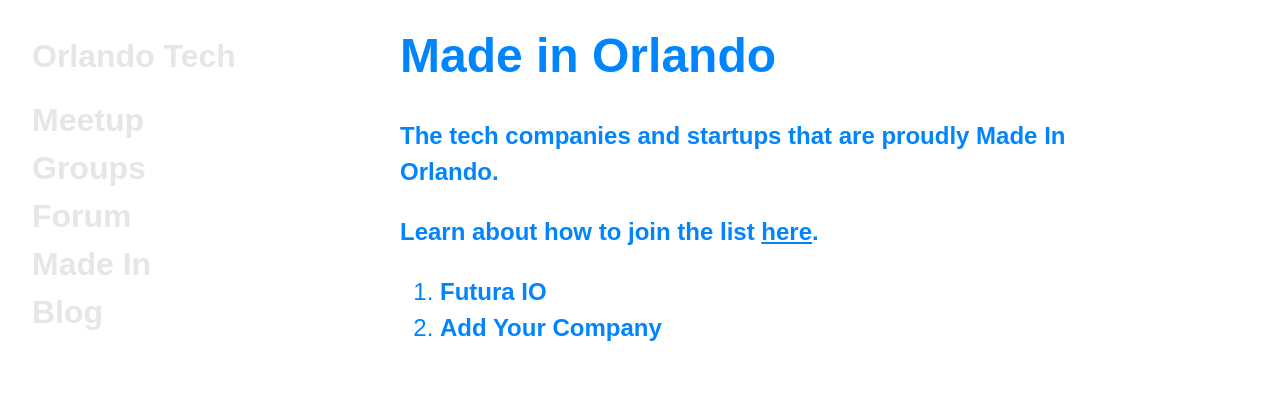
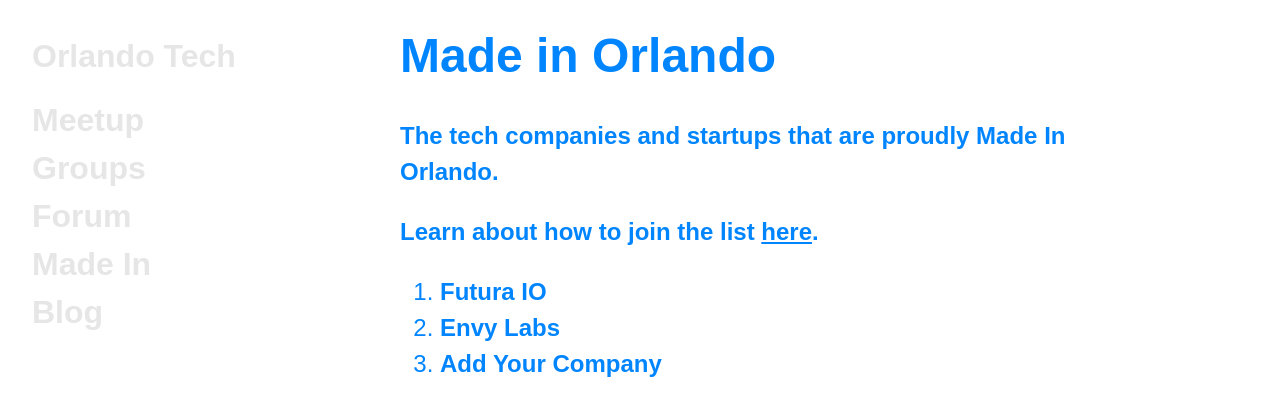
Before and after one commit to orlandotech/orlandotech.github.io, a Jekyll site: the page built from made-in/index.html, in a window 1280 px wide. Shown: the top 416 px of the page. Built offline with Jekyll 4.4.1, drawn with Linux system fonts in a browser that asks for light colours; Markdown is read by kramdown in place of the engine named in the settings.

Commit message:
Add companies, iPhone pull request from the tech meetup, booyah!

```diff
--- a/made-in/index.html
+++ b/made-in/index.html
@@ -10,5 +10,7 @@ title: Made In Orlando
 
 <ol>
   <li><a href="http://futura.io">Futura IO</a></li>
+  <li><a href="http://envylabs.com">Envy Labs</a></li>
+  <li><a href="http://codeschool.com>Code School</a></li>
   <li><a href="http://github.com/orlandotech/orlandotech.github.io#hey-i-want-to-add-my-company-to-the-list">Add Your Company</a></li>
 </ol>
```
